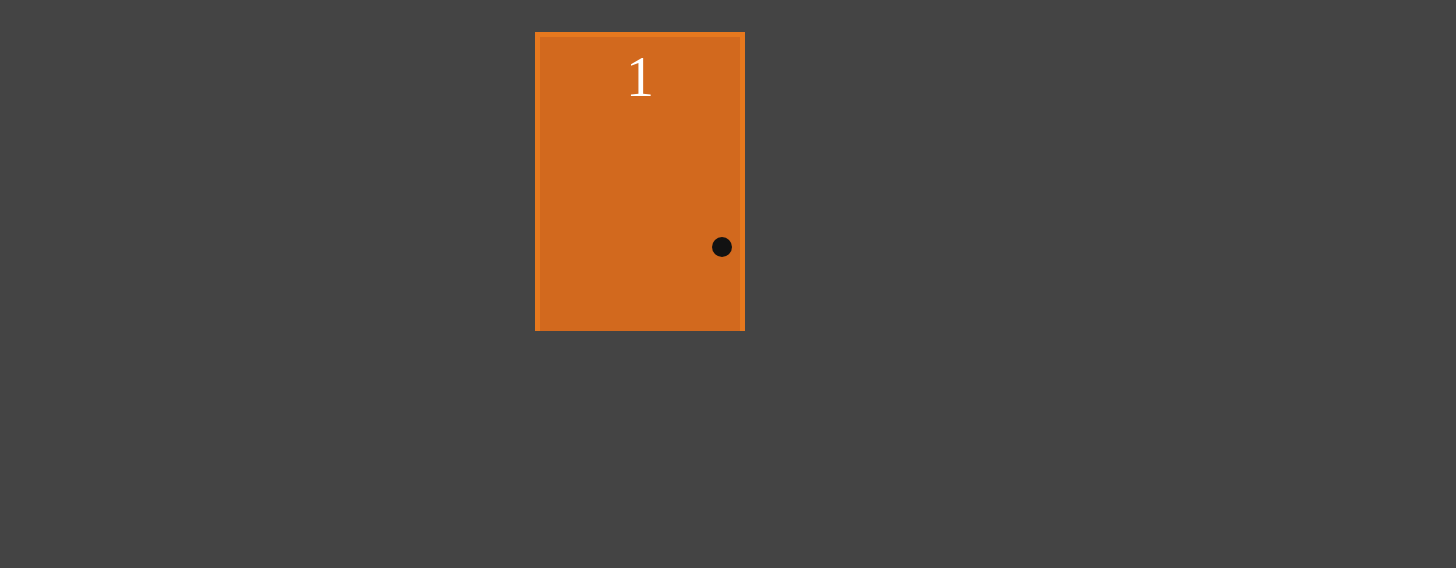
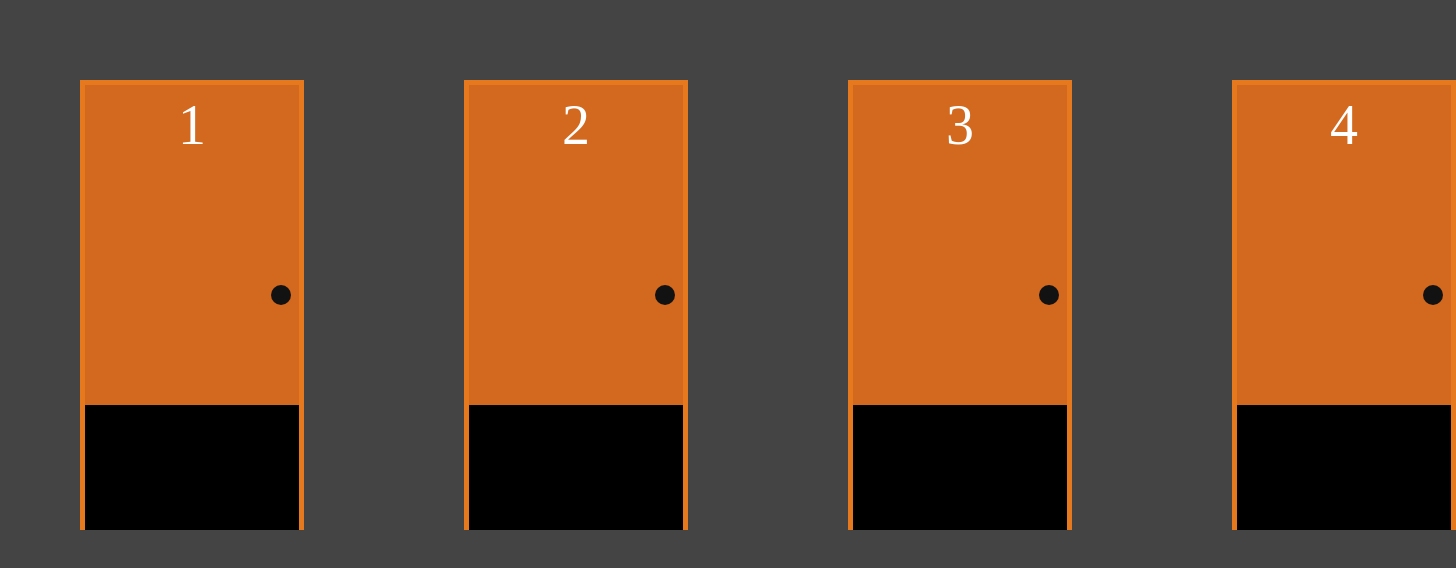
Before and after one commit to NTN1789/portaPremiada, a Next.js app: page / in a window 1280 px wide. Shown: the top 568 px of the page, 1456 px wide, since content can reach past the window. Built offline with nearby package versions, Linux system fonts and the light colour scheme.

Commit message:
colocando funções nas portas é aprendendo algo novo chamado array.from , é funções novas é interessante de estudar

```diff
--- a/src/components/Porta/Portas.module.scss
+++ b/src/components/Porta/Portas.module.scss
@@ -10,8 +10,8 @@
     padding: 0.5rem;
     background-color:$chocolate-color;
     flex-grow: 1;
-    width: 25vh;
-    height: 23vw;
+    width: 100vh;
+    height: 25vw;
 
 
 }
@@ -24,9 +24,9 @@
     display: flex;
     flex-direction: column;
     align-items: center;
-    width: var( --area-porta-altura);
-    height: var(  --area-porta-largura);
-    margin: 2rem;
+    width: 450px;
+    height: 450px;
+    margin: 5rem;
 
 
 }
@@ -37,7 +37,9 @@ flex-wrap: wrap;
 border-left:5px solid $brown ;
 border-top:5px solid $brown ;
 border-right:5px solid $brown ;
-height: 30vw;
+background-color: black;
+height: 90vh;
+width: 28vh;
 }
 
 /* macaneta da porta*/
--- a/src/components/Porta/Portas.tsx
+++ b/src/components/Porta/Portas.tsx
@@ -1,22 +1,53 @@
 import PortaModel from "@/models/PortaModel"
 import styles from "./Portas.module.scss"
+import Presente from "../Presente/Presente"
 type PortaProps = {
-  porta:PortaModel
+  value: PortaModel
+  onChange: (novaPorta: PortaModel) => void      //function significa que vai conseguir colocar onchange é uma nova porta
+
 
 }
 
-export default function Portas(props: PortaProps ) {
-  const {porta} = props
-  const portaSelecionada = porta.selecionada ? styles.selecionada : ""
+export default function Portas(props: PortaProps) {
+  const porta = props.value;
+  // se a porta for aberta ela vai ser desselecionada
+  const selecionada = porta.selecionada &&  !porta.aberta ? styles.selecionada : "";
 
-  return (
-    <div className={styles.area}>
-<div className={`${styles.frame} ${portaSelecionada}`}>
-    <div className={styles.porta}>
-     <div className={styles.number}>{porta.numero}</div>
-     <div className={styles.macaneta}></div>
-     </div>
+  // essa arrow  vai receber um event = E , e vai chamar a props com  uma seleção alternada
+  // essa seleção alternada já ta feito pelo o models
+
+  const alternarSelecaoDePorta = e => props.onChange(porta.alternarSelecao())
+  // vai alternar o valor sem mexer na propriedade original dela é criar uma nova porta
+
+  const abrir = (e) =>  {
+  e.stopPropagation()
+    props.onChange(porta.abrir())
+  // abrir porta
+  // selecionar a porta é se abrir ela ,vai embora
+  }
+
+  function renderizacaoDePorta() {
+    return (
+
+      <div className={styles.porta}>
+          <div className={styles.number}>{porta.numero}</div>
+          <div className={styles.macaneta} onClick={abrir}></div>
         </div>
+
+)
+}
+
+return (
+  <div className={styles.area} onClick={alternarSelecaoDePorta}>
+<div className={`${styles.frame} ${selecionada}`}>
+      {
+        // a porta está aberta ou não . se tiver a aberta não vai renderizar , caso estiver aberta vai renderizar a div
+       porta.fechada ?
+       renderizacaoDePorta() : porta.temPresente ?
+          <Presente/> : false
+
+       }
         </div>
+    </div>
   )
 }
--- /dev/null
+++ b/src/functions/quantidadePortas.ts
@@ -0,0 +1,40 @@
+import PortaModel from "@/models/PortaModel";
+// array.from pode receber um objeto é dentro das propriedade dela , pode colocar length é o tamanho dela
+// Array.from({length:10}) tem com passar outra coisa dentro
+
+// Array.from({length:10},(,i) => i + 1  ) => vai contar até 10
+
+
+export function criarPortas(qtde:number,selecionada:number):PortaModel[] {
+
+    return Array.from({length:qtde}, (_,i) => {
+
+    const numero = i + 1
+    // tem ou não tem presente , se o numero for igual a porta selecionada, vai ter presente
+  const temPresente = numero === selecionada
+
+    return new PortaModel(numero,temPresente)
+
+ })
+
+
+}
+
+// function para atualizar as portas
+    // essa funcao vai retornar um novo array com os dados atualizados
+    // vai passar o array original de portas vai receber o modificado
+    //  é vai gerar um novo array  levando para o arrray original
+
+export function atualizarPortas(portas:PortaModel[], portaModificada:PortaModel):PortaModel[] {
+        return portas.map(portaAtual  => {
+            const igualAModidificada = portaAtual.numero ===  portaModificada.numero
+
+            if(igualAModidificada){
+                return portaModificada
+            }   else{
+               return  portaModificada.aberta ? portaAtual: portaAtual.desselecionar()
+               // logica para não desselecionar a porta selecionada
+
+            }
+        })
+}
--- a/src/models/PortaModel.ts
+++ b/src/models/PortaModel.ts
@@ -3,6 +3,7 @@ export default class PortaModel {
     #temPresente:boolean
     #selecionada:boolean
     #aberta:boolean
+
 
 
 
@@ -36,6 +37,10 @@ get aberta(){
     return this.#aberta;
 
 }
+get fechada(){
+    return !this.#aberta;
+
+}
 
 desselecionar(){        //desselecionar porta
     const desselecionada = false;
--- a/src/pages/index.tsx
+++ b/src/pages/index.tsx
@@ -1,19 +1,41 @@
 
 import Portas from '@/components/Porta/Portas'
+import { atualizarPortas, criarPortas } from '@/functions/quantidadePortas'
 import PortaModel from '@/models/PortaModel'
 import { useState } from 'react'
 
 
 export default function Home() {
-  //estado interno no componente
-  const[ p1 , setP1] = useState(new PortaModel(1))
 
 
+  // padronizar a porta para ter os mesmos atributo que o input
+
+   const [portas,setPort] = useState(criarPortas(4,2))
+
+   function renderizarPorta (){
+      return portas.map(porta  => {
+        return(
+          <>
+          <Portas       key={porta.numero}
+ value={porta}
+onChange={novaPorta => setPort(atualizarPortas(portas,novaPorta))
+
+  // ta gerando um novo array tem que usar o setPort
+}
+
+ />
+
+          </>
+        )
+      })
+
+   }
+
   return (
-    <div style={{display:"flex" , justifyContent:"center",}} >
-<Portas  porta={p1} />
+    <div
+    style={{display:"flex"    }} >
 
-
+{renderizarPorta()}
 
 
     </div>
```
